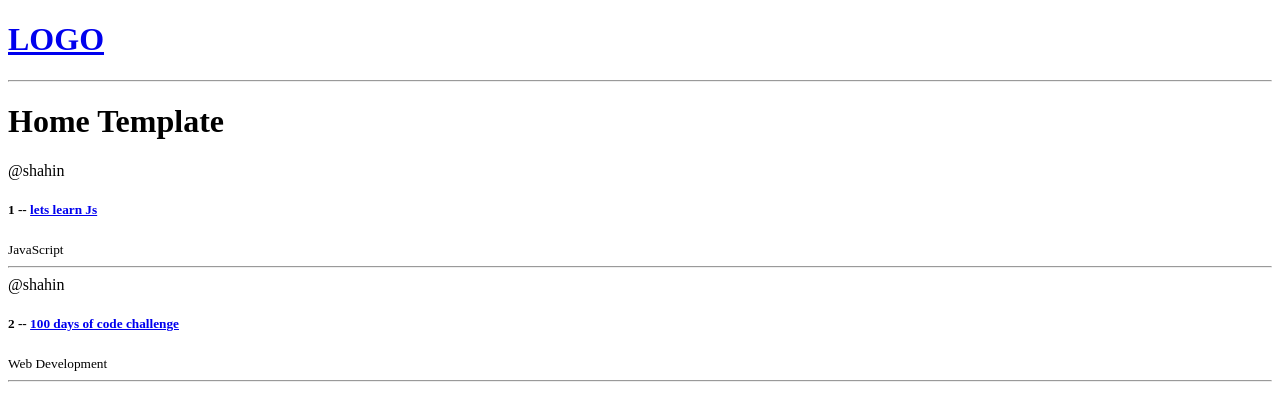
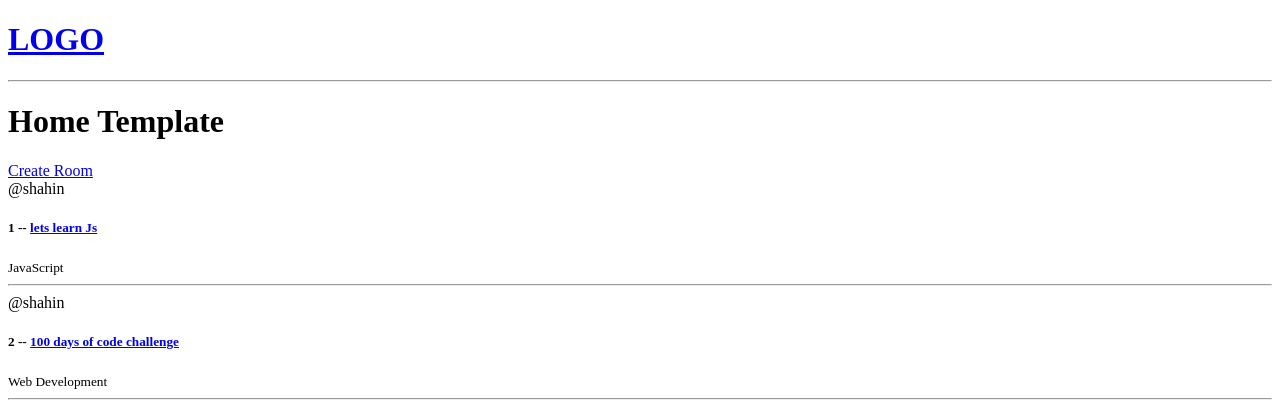
Before and after one commit to SahinS9/studybud, a Django app: page / in a window 1280 px wide. Shown: the top 420 px of the page. Run offline with Django 3.2, Linux system fonts and the light colour scheme; data comes from the database, SQL or seed files in the repository.

Commit message:
form class,html, view  created

```diff
--- a/base/templates/base/home.html
+++ b/base/templates/base/home.html
@@ -5,6 +5,8 @@
 <h1>Home Template</h1>
 
 <div>
+
+<a href = '{% url "create-room" %}'>Create Room</a>
 
     <div>
         {% for room in rooms%}
--- a/base/urls.py
+++ b/base/urls.py
@@ -3,5 +3,6 @@ from .import views
 
 urlpatterns = [
     path('', views.home, name = 'home'),
-    path('room/<str:pk>/', views.room, name = 'room')
+    path('room/<str:pk>/', views.room, name = 'room'),
+    path('create-room/', views.create_room, name = 'create-room')
 ]
--- a/base/views.py
+++ b/base/views.py
@@ -1,7 +1,7 @@
 from django.shortcuts import render
 from django.http import HttpResponse
 from .models import Room
-
+from .forms import RoomForm
 
 # rooms = [
 #     {'id':1,'name':'Lets learn python!'},
@@ -20,3 +20,8 @@ def room (request,pk):
     room = Room.objects.get(id = pk)
     context = {'room':room}
     return render(request, 'base/room.html', context)
+
+def create_room (request):
+    form = RoomForm()
+    context = {'form':form}
+    return render(request, 'base/room_form.html', context)
```
Also changed, not shown: base/forms.py (added, +9 -0 lines), base/templates/base/room_form.html (added, +18 -0 lines).
